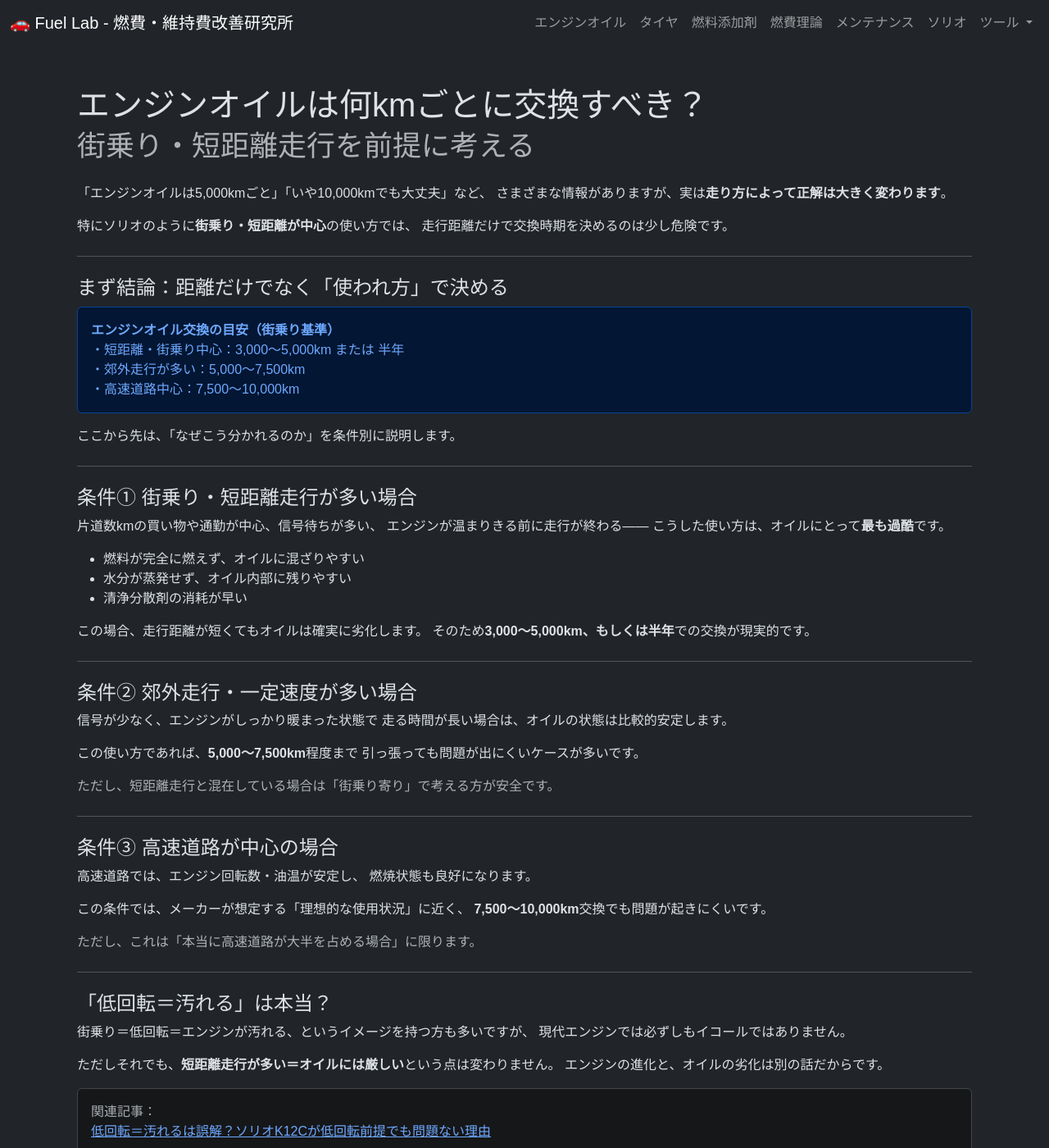
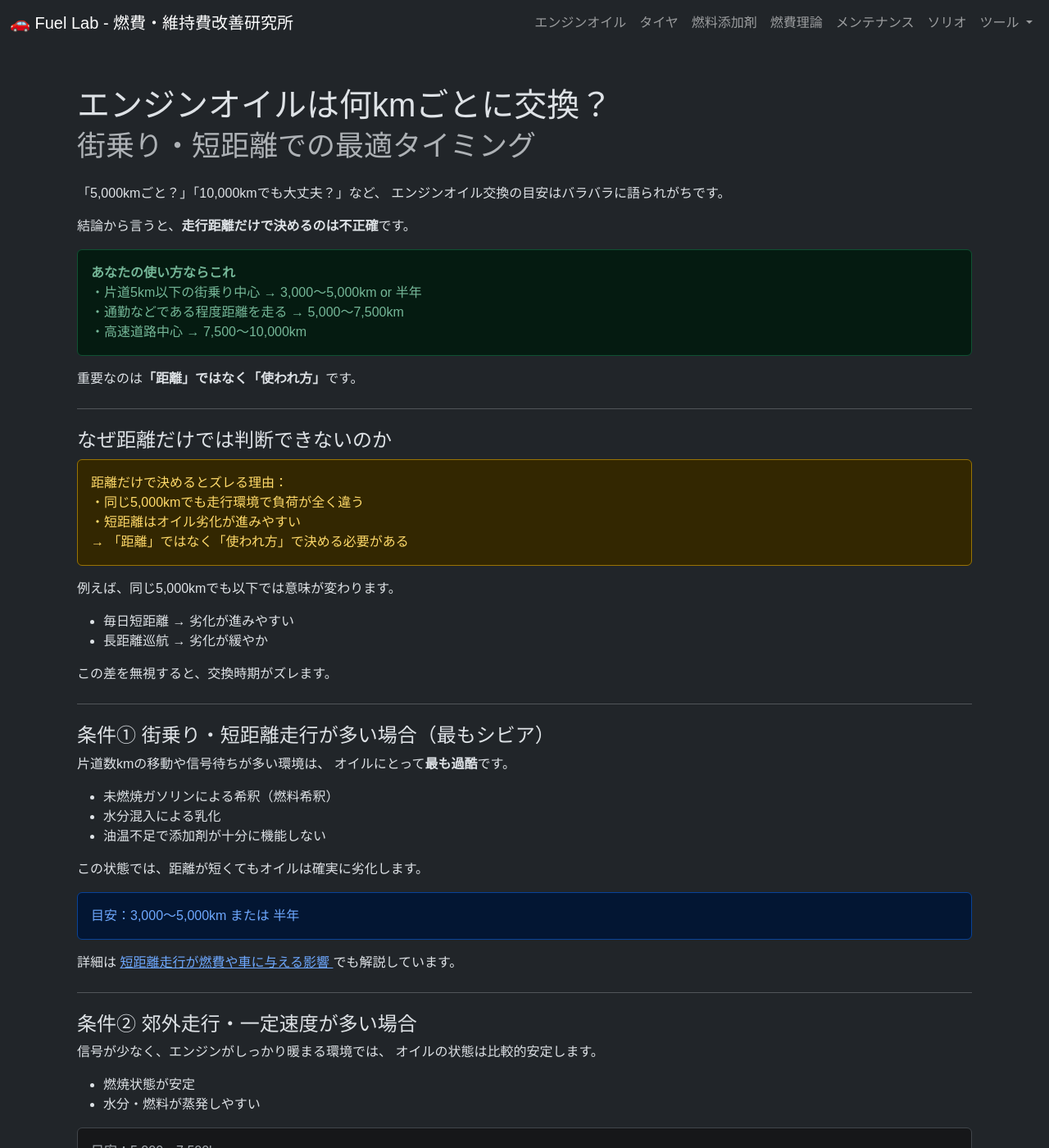
Before and after one commit to funyapar-org/fuel-lab, a Jekyll site: the page built from _knowledge/engine-oil-interval.md, in a window 1280 px wide and 1400 px high. Shown: the whole window at 82% size. Built offline with Jekyll 4.4.1, drawn with Linux system fonts in a browser that asks for light colours; some of the changed text lies outside the part shown.

Commit message:
engine-oil-interval.md を更新

```diff
--- a/_knowledge/engine-oil-interval.md
+++ b/_knowledge/engine-oil-interval.md
@@ -1,8 +1,8 @@
 ---
 layout: default
-title: エンジンオイルは何kmごとに交換すべき？【街乗り・短距離で考える】
+title: エンジンオイルは何kmごとに交換？街乗り・短距離での最適タイミング
 nav_title: エンジンオイル交換のタイミング
-description: エンジンオイルの交換タイミングは車の使用状況によって変わるので分かりやすく解説します。
+description: エンジンオイルの交換時期は距離だけでは決まりません。街乗り・短距離・高速など使用状況別に最適な交換タイミングをわかりやすく解説します。
 date: 2026-02-07
 category: engine-oil
 tags:
@@ -16,54 +16,84 @@ tags:
 <div class="container my-5">
 
   <h1 class="mb-4">
-    エンジンオイルは何kmごとに交換すべき？<br>
-    <small class="text-muted">街乗り・短距離走行を前提に考える</small>
+    エンジンオイルは何kmごとに交換？<br>
+    <small class="text-muted">街乗り・短距離での最適タイミング</small>
   </h1>
 
   <p>
-    「エンジンオイルは5,000kmごと」「いや10,000kmでも大丈夫」など、
-    さまざまな情報がありますが、実は<strong>走り方によって正解は大きく変わります</strong>。
+    「5,000kmごと？」「10,000kmでも大丈夫？」など、
+    エンジンオイル交換の目安はバラバラに語られがちです。
   </p>
 
   <p>
-    特にソリオのように<strong>街乗り・短距離が中心</strong>の使い方では、
-    走行距離だけで交換時期を決めるのは少し危険です。
+    結論から言うと、<strong>走行距離だけで決めるのは不正確</strong>です。
+  </p>
+
+  <!-- 即答ブロック -->
+  <div class="alert alert-success">
+    <strong>あなたの使い方ならこれ</strong><br>
+    ・片道5km以下の街乗り中心 → 3,000〜5,000km or 半年<br>
+    ・通勤などである程度距離を走る → 5,000〜7,500km<br>
+    ・高速道路中心 → 7,500〜10,000km
+  </div>
+
+  <p>
+    重要なのは<strong>「距離」ではなく「使われ方」</strong>です。
   </p>
 
   <hr class="my-4">
 
-  <h2 class="h4 mt-4">まず結論：距離だけでなく「使われ方」で決める</h2>
+  <h2 class="h4 mt-4">なぜ距離だけでは判断できないのか</h2>
 
-  <div class="alert alert-primary">
-    <strong>エンジンオイル交換の目安（街乗り基準）</strong><br>
-    ・短距離・街乗り中心：3,000〜5,000km または 半年<br>
-    ・郊外走行が多い：5,000〜7,500km<br>
-    ・高速道路中心：7,500〜10,000km
+  <div class="alert alert-warning">
+    距離だけで決めるとズレる理由：<br>
+    ・同じ5,000kmでも走行環境で負荷が全く違う<br>
+    ・短距離はオイル劣化が進みやすい<br>
+    → 「距離」ではなく「使われ方」で決める必要がある
   </div>
 
   <p>
-    ここから先は、「なぜこう分かれるのか」を条件別に説明します。
+    例えば、同じ5,000kmでも以下では意味が変わります。
+  </p>
+
+  <ul>
+    <li>毎日短距離 → 劣化が進みやすい</li>
+    <li>長距離巡航 → 劣化が緩やか</li>
+  </ul>
+
+  <p>
+    この差を無視すると、交換時期がズレます。
   </p>
 
   <hr class="my-4">
 
-  <h2 class="h4 mt-4">条件① 街乗り・短距離走行が多い場合</h2>
+  <h2 class="h4 mt-4">条件① 街乗り・短距離走行が多い場合（最もシビア）</h2>
 
   <p>
-    片道数kmの買い物や通勤が中心、信号待ちが多い、
-    エンジンが温まりきる前に走行が終わる——
-    こうした使い方は、オイルにとって<strong>最も過酷</strong>です。
+    片道数kmの移動や信号待ちが多い環境は、
+    オイルにとって<strong>最も過酷</strong>です。
   </p>
 
   <ul>
-    <li>燃料が完全に燃えず、オイルに混ざりやすい</li>
-    <li>水分が蒸発せず、オイル内部に残りやすい</li>
-    <li>清浄分散剤の消耗が早い</li>
+    <li>未燃焼ガソリンによる希釈（燃料希釈）</li>
+    <li>水分混入による乳化</li>
+    <li>油温不足で添加剤が十分に機能しない</li>
   </ul>
 
   <p>
-    この場合、走行距離が短くてもオイルは確実に劣化します。
-    そのため<strong>3,000〜5,000km、もしくは半年</strong>での交換が現実的です。
+    この状態では、距離が短くてもオイルは確実に劣化します。
+  </p>
+
+  <div class="alert alert-primary">
+    目安：3,000〜5,000km または 半年
+  </div>
+
+  <p>
+    詳細は
+    <a href="{{ site.baseurl }}/knowledge/short-trip-poor-fuel-economy/">
+      短距離走行が燃費や車に与える影響
+    </a>
+    でも解説しています。
   </p>
 
   <hr class="my-4">
@@ -71,95 +101,106 @@ tags:
   <h2 class="h4 mt-4">条件② 郊外走行・一定速度が多い場合</h2>
 
   <p>
-    信号が少なく、エンジンがしっかり暖まった状態で
-    走る時間が長い場合は、オイルの状態は比較的安定します。
+    信号が少なく、エンジンがしっかり暖まる環境では、
+    オイルの状態は比較的安定します。
   </p>
 
-  <p>
-    この使い方であれば、<strong>5,000〜7,500km</strong>程度まで
-    引っ張っても問題が出にくいケースが多いです。
-  </p>
+  <ul>
+    <li>燃焼状態が安定</li>
+    <li>水分・燃料が蒸発しやすい</li>
+  </ul>
+
+  <div class="alert alert-secondary">
+    目安：5,000〜7,500km
+  </div>
 
   <p class="text-muted">
-    ただし、短距離走行と混在している場合は「街乗り寄り」で考える方が安全です。
+    短距離と混在している場合は「街乗り寄り」で判断する方が安全です。
   </p>
 
   <hr class="my-4">
 
-  <h2 class="h4 mt-4">条件③ 高速道路が中心の場合</h2>
+  <h2 class="h4 mt-4">条件③ 高速道路中心の場合</h2>
 
   <p>
-    高速道路では、エンジン回転数・油温が安定し、
-    燃焼状態も良好になります。
+    高速巡航はエンジンにとって理想に近い状態です。
   </p>
 
-  <p>
-    この条件では、メーカーが想定する「理想的な使用状況」に近く、
-    <strong>7,500〜10,000km</strong>交換でも問題が起きにくいです。
-  </p>
+  <ul>
+    <li>油温・回転数が安定</li>
+    <li>燃焼効率が良い</li>
+  </ul>
+
+  <div class="alert alert-secondary">
+    目安：7,500〜10,000km
+  </div>
 
   <p class="text-muted">
-    ただし、これは「本当に高速道路が大半を占める場合」に限ります。
+    ※本当に高速主体の場合に限ります
   </p>
 
   <hr class="my-4">
 
-  <h2 class="h4 mt-4">「低回転＝汚れる」は本当？</h2>
+  <h2 class="h4 mt-4">交換を引っ張りすぎるとどうなる？</h2>
+
+  <ul>
+    <li>燃費悪化</li>
+    <li>エンジン内部の汚れ増加</li>
+    <li>摩耗の進行</li>
+  </ul>
 
   <p>
-    街乗り＝低回転＝エンジンが汚れる、というイメージを持つ方も多いですが、
-    現代エンジンでは必ずしもイコールではありません。
+    特に短距離走行では、
+    劣化した状態で使われ続けやすく、
+    ダメージが蓄積しやすくなります。
   </p>
 
+  <hr class="my-4">
+
+  <h2 class="h4 mt-4">走行距離が少なくても交換は必要</h2>
+
   <p>
-    ただしそれでも、<strong>短距離走行が多い＝オイルには厳しい</strong>という点は変わりません。
-    エンジンの進化と、オイルの劣化は別の話だからです。
+    あまり走らない車でも、
+    オイルは時間とともに劣化します。
   </p>
 
-  <div class="alert alert-secondary">
-    関連記事：<br>
-    <a href="{{ site.baseurl }}/solio/k12c-low-rpm-carbon-myth/">
-      低回転＝汚れるは誤解？ソリオK12Cが低回転前提でも問題ない理由
-    </a>
+  <ul>
+    <li>水分吸収</li>
+    <li>酸化劣化</li>
+  </ul>
+
+  <div class="alert alert-info">
+    距離が少なくても半年〜1年で交換が目安<br>
+    街乗り中心なら半年基準が安心
   </div>
 
   <hr class="my-4">
 
-  <h2 class="h4 mt-4">距離＋「期間」も忘れない</h2>
+  <h2 class="h4 mt-4">粘度選びとの関係</h2>
 
   <p>
-    あまり走らない車でも、オイルは時間とともに劣化します。
+    オイル交換頻度とあわせて重要なのが粘度選びです。
   </p>
 
-  <ul>
-    <li>距離が少なくても半年〜1年で交換</li>
-    <li>街乗り中心なら半年基準が安心</li>
-  </ul>
-
   <p>
-    「まだ3,000kmしか走ってないから大丈夫」と思っていても、
-    期間が空いていれば交換する意味は十分あります。
+    詳しくは
+    <a href="{{ site.baseurl }}/knowledge/engine-oil-viscosity/">
+      0W-16と0W-20の違い
+    </a>
+    を参考にしてください。
   </p>
 
   <hr class="my-4">
 
-  <h2 class="h4 mt-4">まとめ：あなたの使い方で決めればいい</h2>
+  <h2 class="h4 mt-4">まとめ</h2>
 
-  <p>
-    エンジンオイル交換に「絶対の正解」はありません。
-    大切なのは、<strong>自分の車の使われ方を正しく認識すること</strong>です。
-  </p>
-
-  <ul>
-    <li>街乗り・短距離中心 → 3,000〜5,000km or 半年</li>
-    <li>郊外走行が多い → 5,000〜7,500km</li>
-    <li>高速道路中心 → 7,500〜10,000km</li>
-  </ul>
-
-  <p>
-    この基準を知っておくだけでも、無駄な早交換や、
-    逆に引っ張りすぎるリスクを避けられます。
-  </p>
+  <div class="alert alert-success">
+    <ul class="mb-0">
+      <li>交換時期は距離だけでは決まらない</li>
+      <li>短距離・街乗りは特に劣化が早い</li>
+      <li>迷ったら「やや早め」が安全</li>
+    </ul>
+  </div>
 
   <hr class="my-4">
 
@@ -168,17 +209,22 @@ tags:
   <ul>
     <li>
       <a href="{{ site.baseurl }}/knowledge/engine-oil-why-exchange/">
-        エンジンオイル交換ってなぜ必要なの？
+        エンジンオイル交換ってなぜ必要？
       </a>
     </li>
     <li>
-      <a href="{{ site.baseurl }}/knowledge/car-maintenance-basic/">
-        基本的なメンテナンスで燃費と寿命を守る
+      <a href="{{ site.baseurl }}/knowledge/fuel-efficient-driving-basics/">
+        燃費を意識した運転とは？
+      </a>
+    </li>
+    <li>
+      <a href="{{ site.baseurl }}/knowledge/short-trip-poor-fuel-economy/">
+        短距離で燃費が悪化する理由
       </a>
     </li>
     <li>
       <a href="{{ site.baseurl }}/solio/k12c-low-rpm-carbon-myth/">
-        低回転＝汚れるは誤解？ソリオK12Cの実情
+        低回転＝汚れるは誤解？
       </a>
     </li>
   </ul>
```
